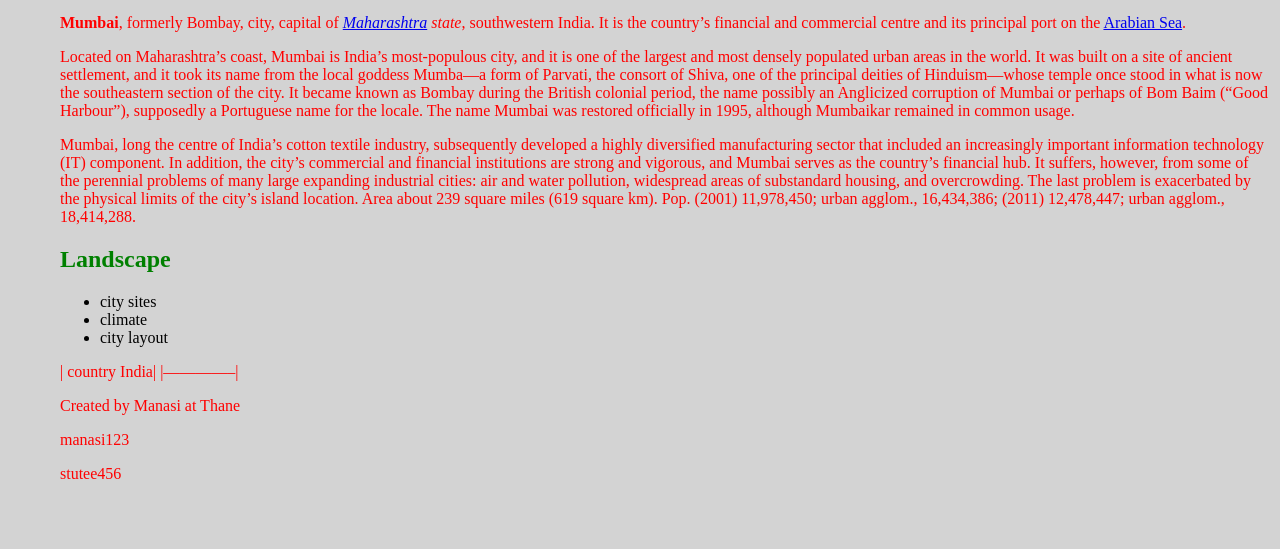
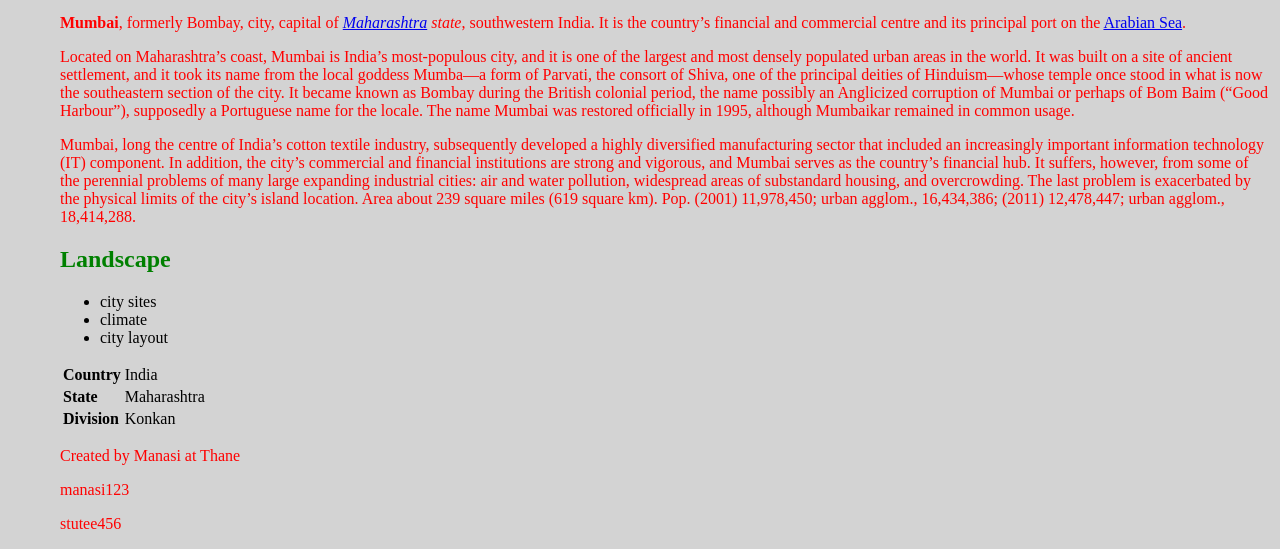
Before and after one commit to mpandhare/hello-my-world, a Jekyll site: the page built from index.md, in a window 1280 px wide. Shown: the part 479-1028 px from the top of the page. Built offline with Jekyll 4.4.1, drawn with Linux system fonts in a browser that asks for light colours; our own code applies the rules of GitHub Pages for plain Markdown files; before the commit the page ends 978 px from its top, so only the background shows below that.

Commit message:
Update index.md

```diff
--- a/index.md
+++ b/index.md
@@ -23,8 +23,10 @@ Mumbai, long the centre of India’s cotton textile industry, subsequently devel
 -  city layout
 
 
-| country India|
-|--------------|
+|**Country**|India|
+|**State**|Maharashtra|
+|**Division**|Konkan|
+
 
 
 Created by {{site.Author}} at {{site.Place}}
```
